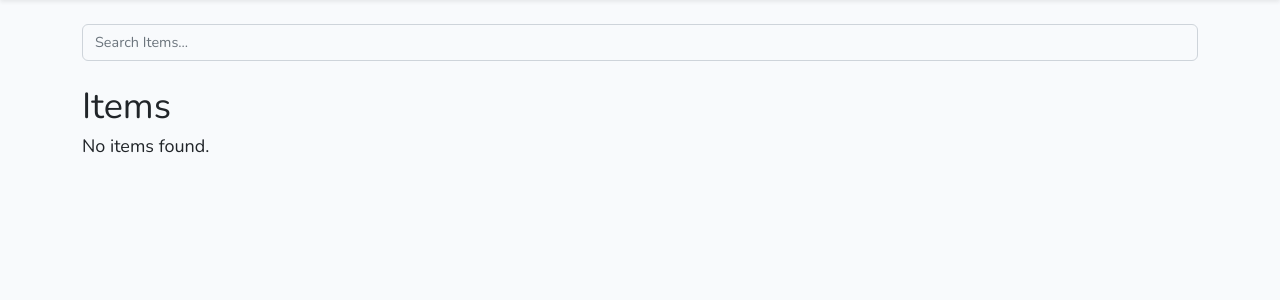
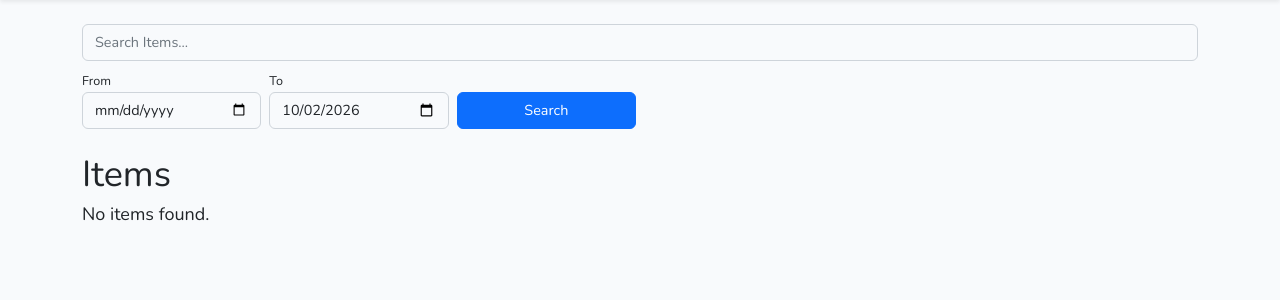
Before and after one commit to Nicholas-SB/BINUS-Lost-and-Found, a Laravel app: page / in a window 1280 px wide. Shown: the part 55-355 px from the top of the page. Run offline with Laravel 12, Linux system fonts and the light colour scheme; data that the repository does not hold is empty; style sheets or scripts are compiled from the project's sources.

Commit message:
Add date filter to public item list

```diff
--- a/app/Http/Controllers/ItemController.php
+++ b/app/Http/Controllers/ItemController.php
@@ -46,6 +46,8 @@ class ItemController extends Controller{
     public function index(Request $request){
         $items = Item::whereIn('status', ['unclaimed', 'transferred'])
             ->where('name', 'like', "%{$request->q}%")
+            ->when($request->from, fn($query, $from) => $query->whereDate('date_found', '>=', $from))
+            ->when($request->to, fn($query, $to) => $query->whereDate('date_found', '<=', $to))
             ->latest('date_found')
             ->paginate(15)
             ->withQueryString();
--- a/resources/views/items/index.blade.php
+++ b/resources/views/items/index.blade.php
@@ -2,8 +2,25 @@
 @section('content')
 
 <div class="container">
-    <form method="GET" action="{{ route('items.index') }}" class="mb-4">
-        <input type="text" name="q" value="{{ request('q') }}" class="form-control" placeholder="Search Items...">
+    <form method="GET" action="{{ route('items.index') }}" class="row g-2 mb-4 align-items-end">
+        {{-- Text filter --}}
+        <div class="col-12">
+            <input type="text" name="q" value="{{ request('q') }}" class="form-control" placeholder="Search Items...">
+        </div>
+
+        {{-- Date filter --}}
+        <div class="col-md-2">
+            <label class="form-label small mb-0">From</label>
+            <input type="date" name="from" value="{{ request('from') }}" max="{{ date('Y-m-d') }}" class="form-control">
+        </div>
+
+        <div class="col-md-2">
+            <label class="form-label small mb-0">To</label>
+            <input type="date" name="to" value="{{ request('to', date('Y-m-d')) }}" max="{{ date('Y-m-d') }}" class="form-control">
+        </div>
+        <div class="col-md-2">
+            <button class="btn btn-primary w-100">Search</button>
+        </div>
     </form>
 
     <h1>Items</h1>
```
